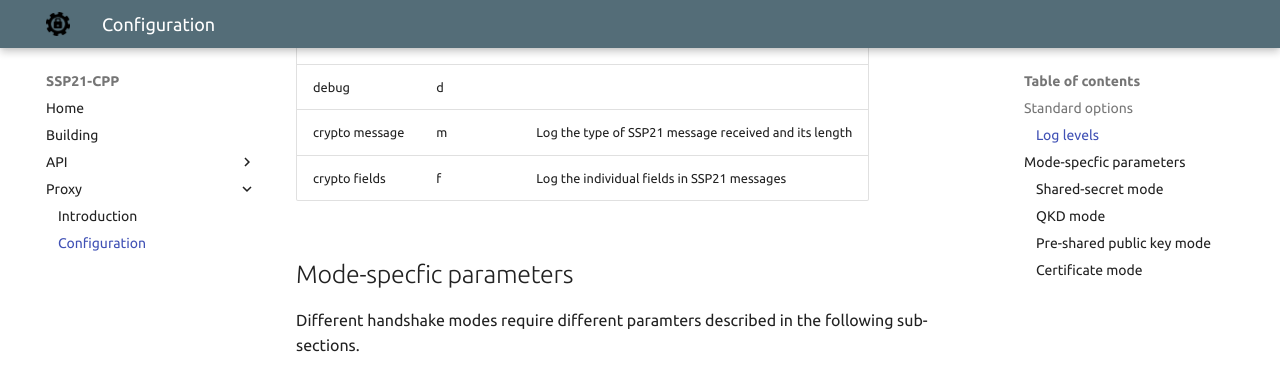
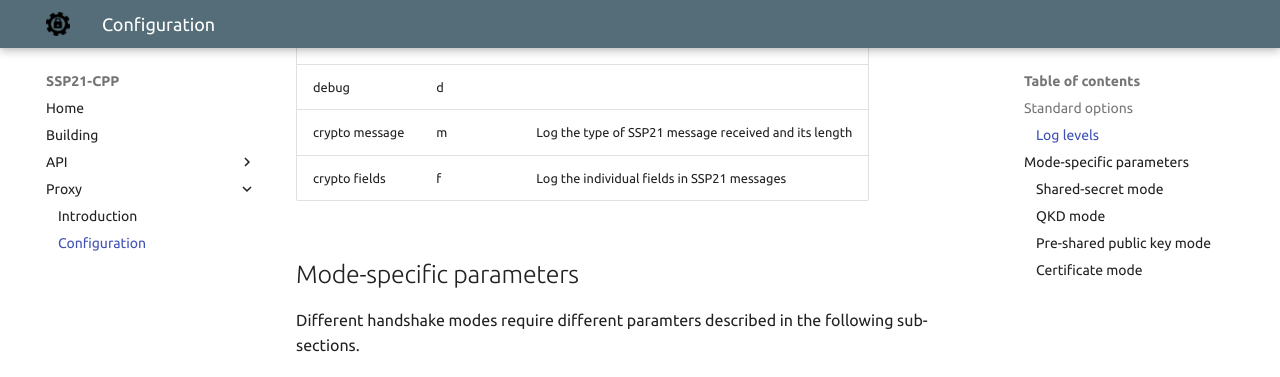
Before and after one commit to aegis4ics/ssp21-cpp-mkdocs, an MkDocs documentation site: the page built from docs/proxy/configuration.md, in a window 1280 px wide and 900 px high, scrolled down 1743 px. Shown: the top 377 px of the window. Built offline with MkDocs 1.6.1 and Material for MkDocs 9.7.7, drawn with Linux system fonts in a browser that asks for light colours.

Commit message:
fix typo

```diff
--- a/docs/proxy/configuration.md
+++ b/docs/proxy/configuration.md
@@ -52,7 +52,7 @@ The name of section (i-proxy above) is used for logging purposes to uniquely ide
 | crypto message  | m         | Log the type of SSP21 message received and its length                                        |
 | crypto fields   | f         | Log the individual fields in SSP21 messages                                                  |
 
-## Mode-specfic parameters
+## Mode-specific parameters
 
 Different handshake modes require different paramters described in the following sub-sections.
 
```
